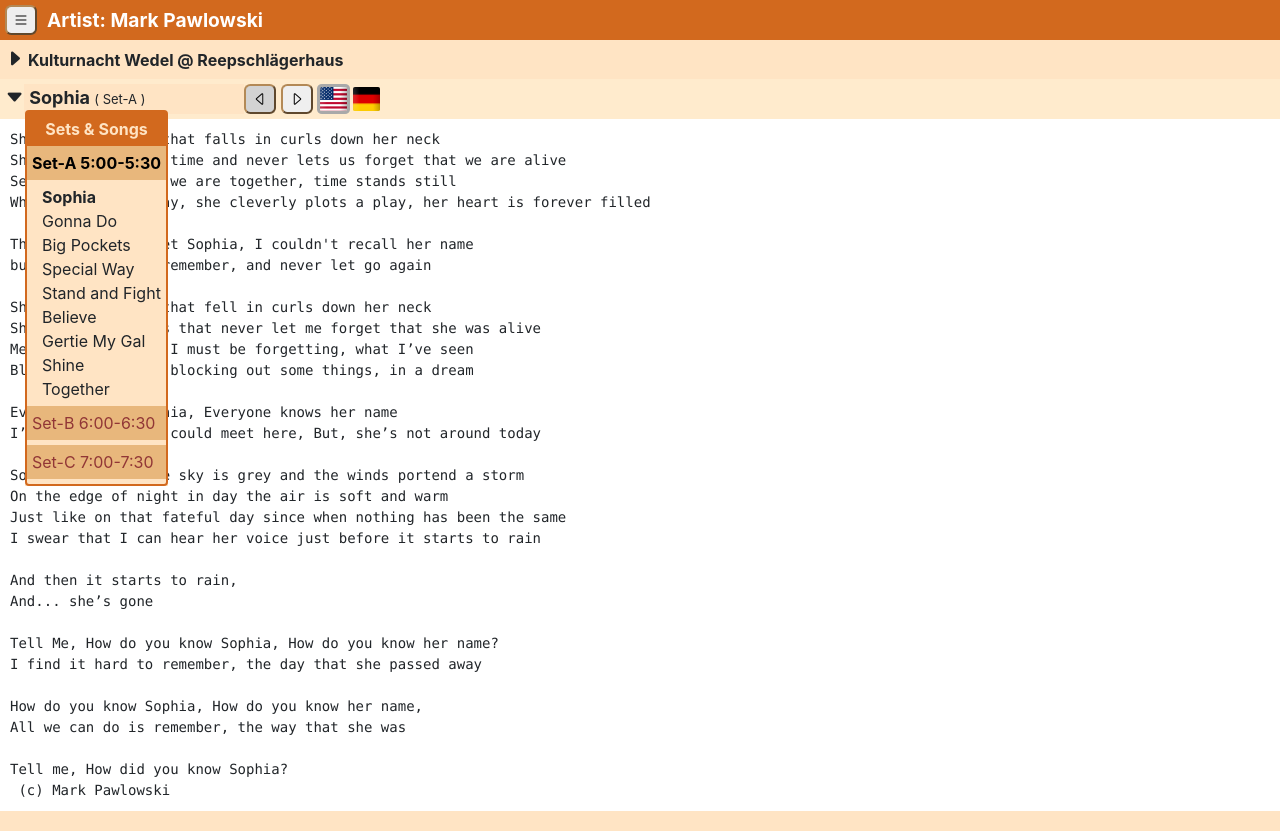
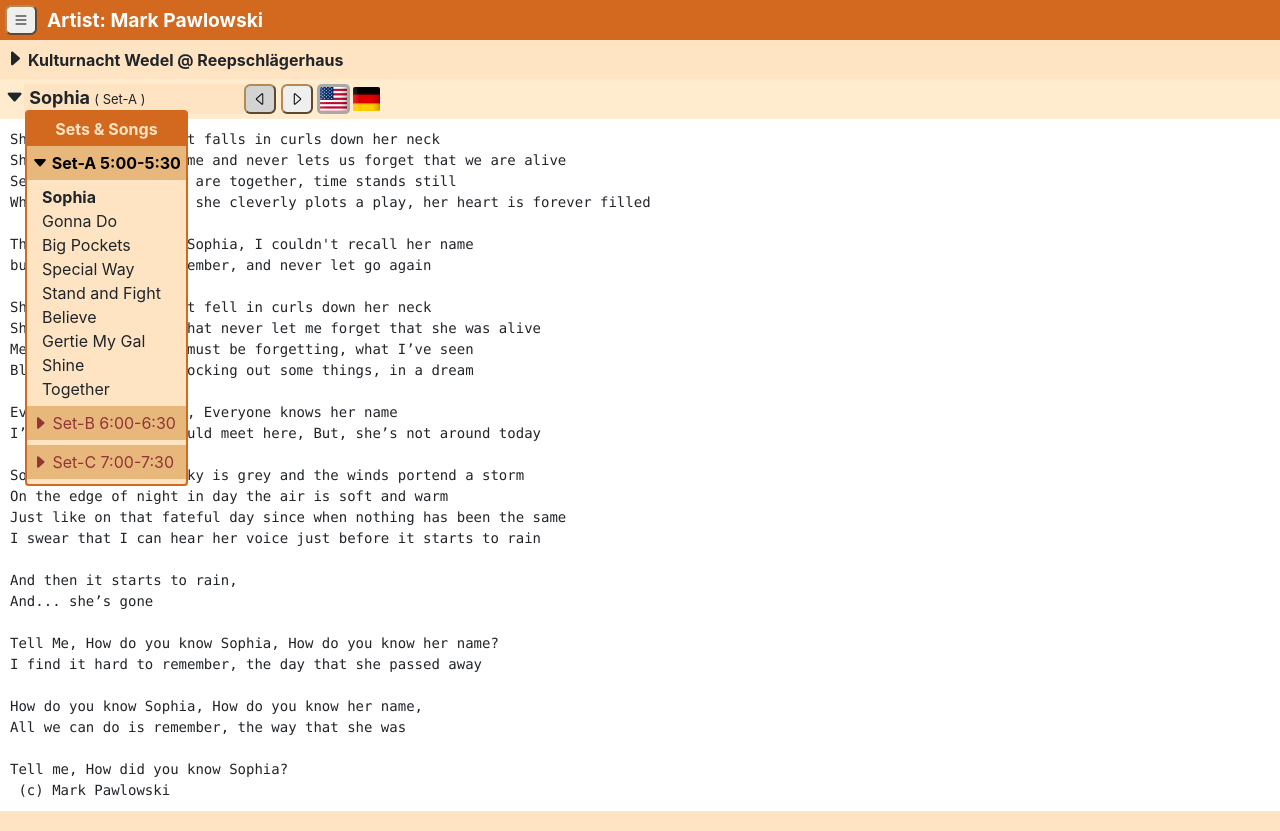
Before and after one commit to markpawl/Events, a React (Vite) app: page / in a window 1280 px wide. Both pictures are taken after a click on the button 21 px from the left and 20 px from the top of the page. Built offline with nearby package versions, Linux system fonts and the light colour scheme.

Commit message:
adjust behavior of setlist when set is clicked

```diff
--- a/src/components/SetList.jsx
+++ b/src/components/SetList.jsx
@@ -1,31 +1,51 @@
+import { useState } from 'react';
 import './SetList.css';
 
 export const SetList = (params) => {
+    // locater { EVENT, setNUMBER, songNUMBER }
+    const[localLocater, setLocalLocater] = useState({...params.locater});
 
-    let selectedSet = params.locater.setNumber;
-    let selectedSong = params.locater.songNumber;
+    let eventObject = localLocater.event;
+    let selectedSet = localLocater.setNumber;
+    let selectedSong = localLocater.songNumber;
 
-    function onSetClick(index){
-        if(index !== selectedSet){
-            params.setLocater({event:params.locater.event, setNumber:index, songNumber:0});
+    function onSetClick(index) {
+        if( index === selectedSet){
+            setLocalLocater({ event: eventObject, setNumber: -1, songNumber: selectedSong });
+        }
+        if (index !== selectedSet) {
+            setLocalLocater({ event: params.locater.event, setNumber: index, songNumber: -1 });
         }
     }
 
     function onSongClick(event, index) {
-        params.setLocater({event:params.locater.event, setNumber:selectedSet, songNumber:index});
+        setLocalLocater({ ...localLocater, songNumber:index });
+        params.setLocater({ ...localLocater, songNumber:index });
         params.closeModal(event);
+    }
+
+    function getCaretClasses(showVariable){
+        if(showVariable){
+            return "caretIcon bi bi-caret-down-fill";
+        }else{
+            return "caretIcon bi bi-caret-right-fill";
+        }
     }
 
     function Set(params) {
 
         return (
             <div >
-                <div className={(selectedSet === params.setIndex)?'setTitle setSelected':'setTitle'}
-                    onClick={()=>onSetClick(params.setIndex)}
+                <div className={(selectedSet === params.setIndex) ? 'setTitle setSelected' : 'setTitle'}
+                    onClick={() => onSetClick(params.setIndex)}
                 >
+                    <span>
+                        <i className={getCaretClasses((selectedSet === params.setIndex))} ></i>
+                    </span>
+                    &nbsp;
                     {params.set.name} {params.set.time}
                 </div>
-                <div className={(selectedSet === params.setIndex)?"show":"hide"} >
+                <div className={(selectedSet === params.setIndex) ? "show" : "hide"} >
                     <Songs
                         {...params}
                         songs={params.set.songs}
```
Lines whose indentation alone changed are shown as unchanged.
